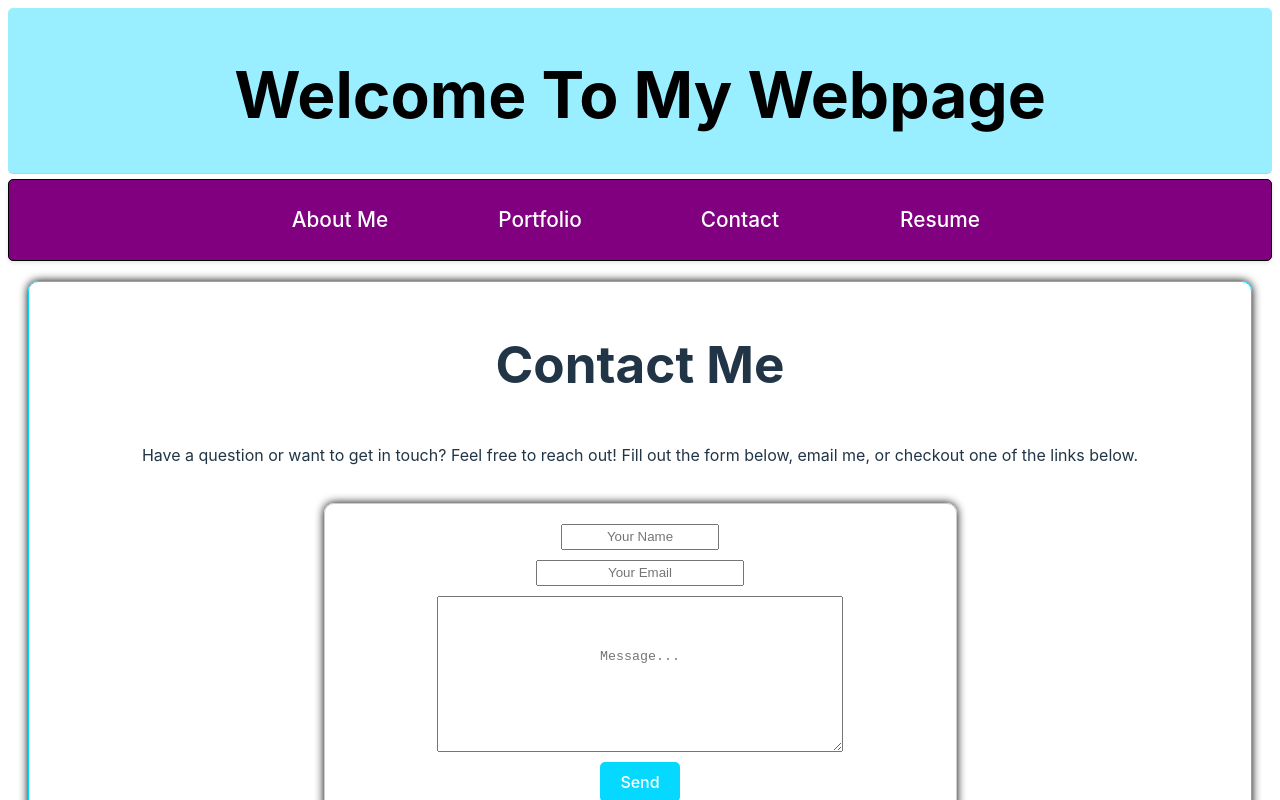
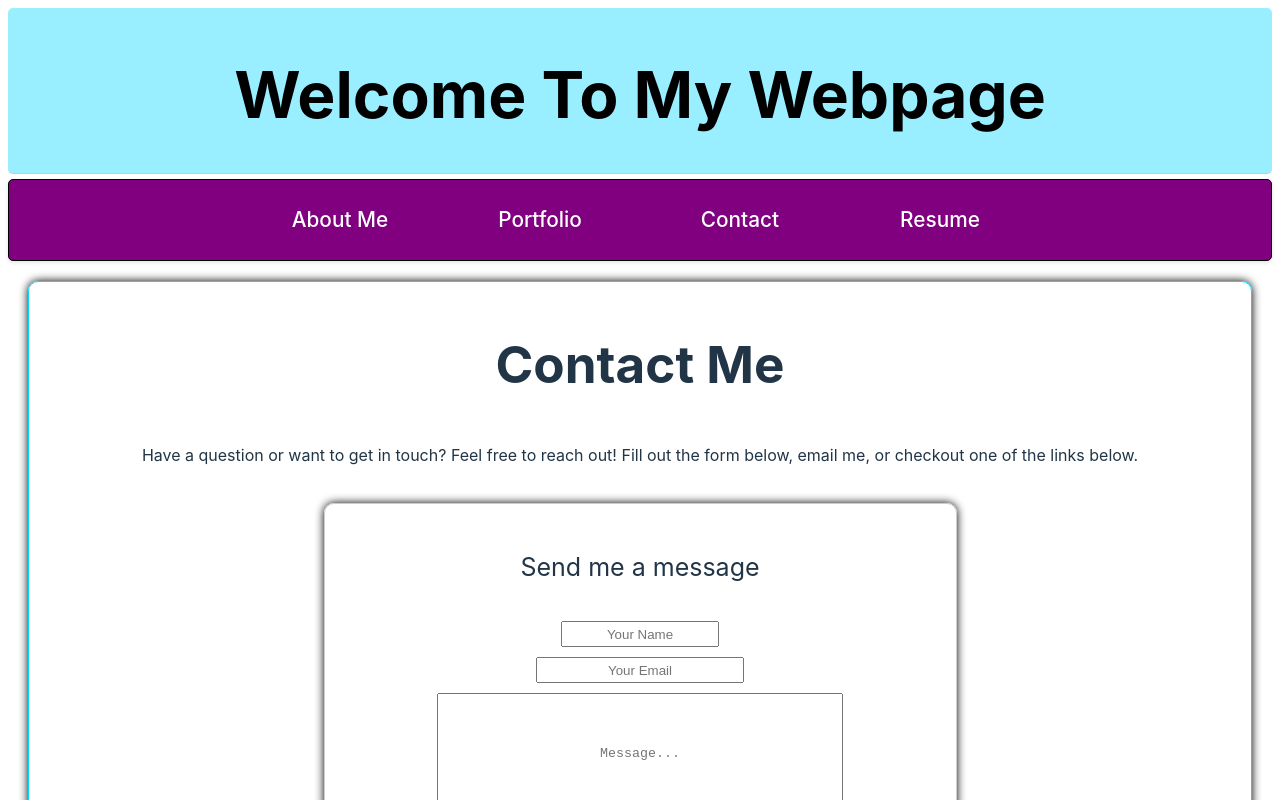
Before and after one commit to PaulRusz/PaulRsPortfolio, a React (Vite) app: page /Contact in a window 1280 px wide. Shown: the top 800 px of the page. Built offline with nearby package versions, Linux system fonts and the light colour scheme.

Commit message:
css changes

```diff
--- a/src/pages/Contact.jsx
+++ b/src/pages/Contact.jsx
@@ -35,6 +35,7 @@ function Contact() {
             </p>
 
             <form className="contact-form" onSubmit={handleSubmit}>
+                <p> Send me a message </p>
                 <input className="name" type="text" name="name" value={formData.name} onChange={handleChange} placeholder="Your Name" ></input>
                 <input className="email" type="email" name="email" value={formData.email} onChange={handleChange} placeholder="Your Email" ></input>
                 <textarea className="message" name="message" value={formData.message} onChange={handleChange} placeholder="Message..." ></textarea>
--- a/src/styles/Contact.css
+++ b/src/styles/Contact.css
@@ -22,7 +22,12 @@
     box-shadow: 0 0 10px rgba(0, 0, 0)
 }
 
+.contact-form p {
+    font-size: 25px;
+}
+
 .name {
+    margin-top: 10px;
     margin-bottom: 10px;
     height: 20px;
     width: 150px;
--- a/src/styles/Resume.css
+++ b/src/styles/Resume.css
@@ -1,11 +1,17 @@
 
 .resume-container {
     display: flex;
+    align-items: center;
     flex-direction: column;
-    align-items: center;
     padding: 20px;
     border: 1px solid #06d9ff;
     border-radius: 10px;
     box-shadow: 0 0 10px rgba(0, 0, 0);
     margin: 20px;
 }
+
+.resume-content {
+    align-content: auto;
+    justify-content: center;
+
+}
```
